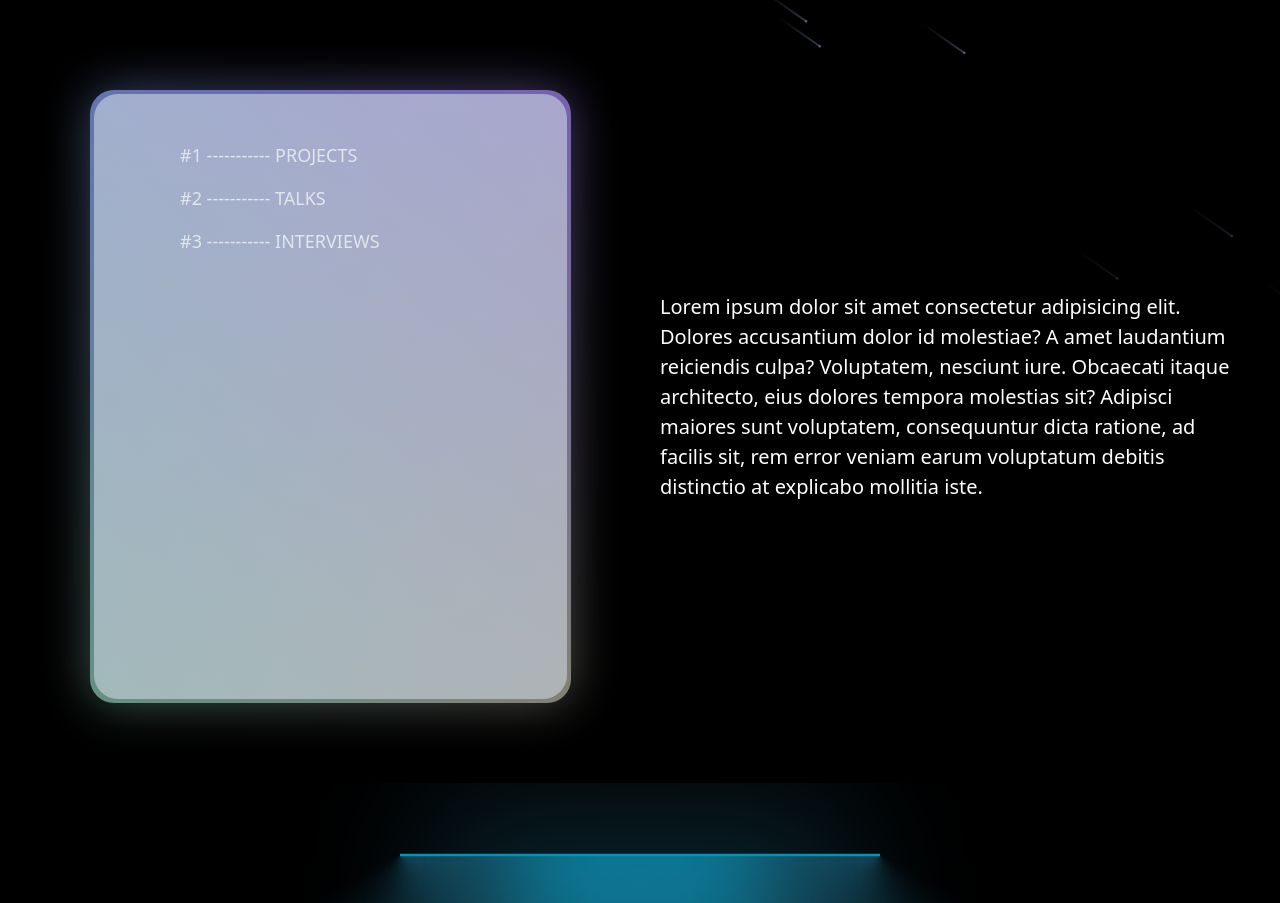
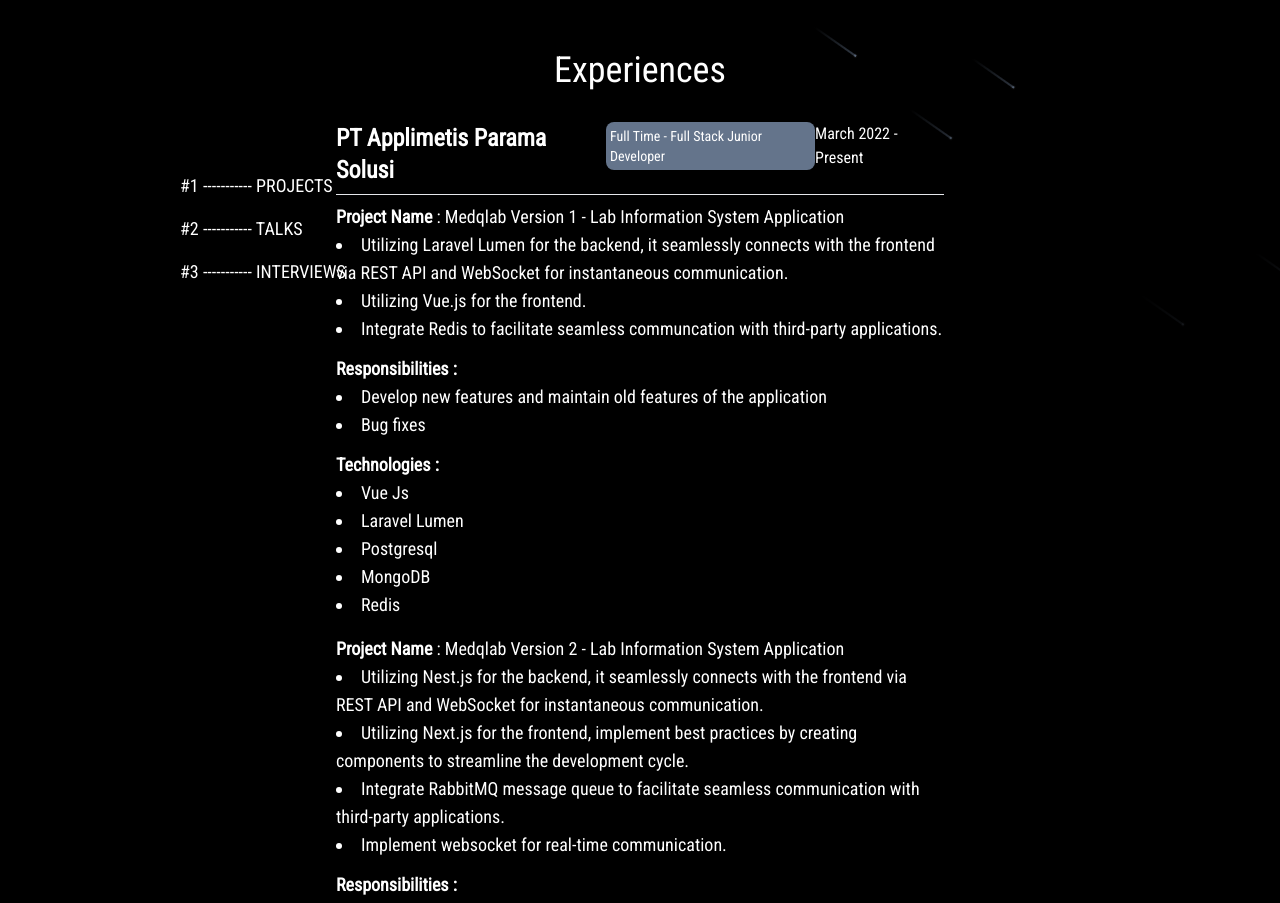
Before and after one commit to DiazNugraha/portofolio, a Next.js app: page / in a window 1280 px wide. Shown: the part 750-1653 px from the top of the page. Built offline with nearby package versions, Linux system fonts and the light colour scheme.

Commit message:
update: experience page

```diff
--- /dev/null
+++ b/src/components/home/experience.tsx
@@ -0,0 +1,90 @@
+import { EXPERIENCES } from "@/constants/experience";
+import { ExperienceContentItem, ExperienceItem } from "@/types/common";
+import { Suspense } from "react";
+
+export default function Experience() {
+  const experiences: ExperienceItem[] = EXPERIENCES;
+
+  return (
+    <div className="flex flex-col items-center justify-center text-white gap-4">
+      <h1 className="text-4xl">Experiences</h1>
+      {experiences.map((experience, i) => {
+        return (
+          <Card
+            key={i}
+            title={experience.title}
+            content={experience.content}
+            period={experience.period}
+            position={experience.position}
+          />
+        );
+      })}
+    </div>
+  );
+}
+
+function Card({ title, content, period, position }: Readonly<ExperienceItem>) {
+  return (
+    <Suspense fallback={<div>Loading...</div>}>
+      <div className="flex flex-col rounded-lg p-4 w-[90%] md:w-[50%] gap-2">
+        <div className="flex justify-between">
+          <div className="flex gap-x-2 flex-col md:flex-row">
+            <h1 className="text-md md:text-2xl font-bold">{title}</h1>
+            <p className="text-sm bg-slate-500 h-fit p-1 rounded-lg">
+              {position}
+            </p>
+          </div>
+          <p className="">{period}</p>
+        </div>
+        <hr />
+        <div className="overflow-clip text-sm flex flex-col gap-y-4">
+          {content.map((content, i) => {
+            return <ExperienceContent key={i} content={content} />;
+          })}
+        </div>
+      </div>
+    </Suspense>
+  );
+}
+
+function ExperienceContent({
+  content,
+}: Readonly<{ content: ExperienceContentItem }>) {
+  return (
+    <div className="flex flex-col gap-3 text-lg">
+      <div className="flex flex-col">
+        <p>
+          <b>Project Name</b> : {content.projectName}
+        </p>
+
+        {Array.isArray(content.descriptions) ? (
+          <ul className="list-inside">
+            {content.descriptions.map((description) => {
+              return <li key={description}>{description}</li>;
+            })}
+          </ul>
+        ) : (
+          <p>{content.descriptions}</p>
+        )}
+      </div>
+
+      <div className="flex flex-col">
+        <p className="font-bold">Responsibilities :</p>
+        <ul className="list-inside">
+          {content.responsibilities.map((responsibility) => (
+            <li key={responsibility}>{responsibility}</li>
+          ))}
+        </ul>
+      </div>
+
+      <div className="flex flex-col">
+        <p className="font-bold">Technologies :</p>
+        <ul className="list-inside">
+          {content.technologies.map((technology) => (
+            <li key={technology}>{technology}</li>
+          ))}
+        </ul>
+      </div>
+    </div>
+  );
+}
--- a/src/components/home/index.tsx
+++ b/src/components/home/index.tsx
@@ -1,5 +1,6 @@
 import { Meteors } from "../ui/meteors";
 import Banner from "./banner";
+import Experience from "./experience";
 import Information from "./information";
 import Profile from "./profile";
 
@@ -10,7 +11,8 @@
         <Meteors number={11} className="" />
       </div>
       <Banner />
-      <Profile />
+      {/* <Profile /> */}
+      <Experience />
       <Information />
     </div>
   );
--- /dev/null
+++ b/src/constants/experience.ts
@@ -0,0 +1,74 @@
+import { ExperienceItem } from "@/types/common";
+
+export const EXPERIENCES: ExperienceItem[] = [
+  {
+    title: "PT Applimetis Parama Solusi",
+    position: "Full Time - Full Stack Junior Developer",
+    period: "March 2022 - Present",
+    content: [
+      {
+        projectName: "Medqlab Version 1 - Lab Information System Application",
+        descriptions: [
+          "Utilizing Laravel Lumen for the backend, it seamlessly connects with the frontend via REST API and WebSocket for instantaneous communication.",
+          "Utilizing Vue.js for the frontend.",
+          "Integrate Redis to facilitate seamless communcation with third-party applications.",
+        ],
+        responsibilities: [
+          "Develop new features and maintain old features of the application",
+          "Bug fixes",
+        ],
+        technologies: [
+          "Vue Js",
+          "Laravel Lumen",
+          "Postgresql",
+          "MongoDB",
+          "Redis",
+        ],
+      },
+      {
+        projectName: "Medqlab Version 2 - Lab Information System Application",
+        descriptions: [
+          "Utilizing Nest.js for the backend, it seamlessly connects with the frontend via REST API and WebSocket for instantaneous communication.",
+          "Utilizing Next.js for the frontend, implement best practices by creating components to streamline the development cycle.",
+          "Integrate RabbitMQ message queue to facilitate seamless communication with third-party applications.",
+          "Implement websocket for real-time communication.",
+        ],
+        responsibilities: [
+          "Develop new features and maintain old features of the application.",
+          "Developing the application from the ground up.",
+          "Bug fixes.",
+        ],
+        technologies: [
+          "Next Js",
+          "Nest Js",
+          "Postgresql",
+          "MongoDB",
+          "RabbitMQ",
+        ],
+      },
+    ],
+  },
+  {
+    title: "PT Sangkuriang International",
+    position: "Internship - System Analyst",
+    period: "July 2021 - December 2021",
+    content: [
+      {
+        projectName: "Aplikasi AHU (Administrasi Hukum Umum)",
+        descriptions: [],
+        responsibilities: [
+          "Draft a Software Requirements Specification document for the projects.",
+          "Review use cases derived from user stories.",
+          "Collaborate on the project using Git on Github.",
+        ],
+        technologies: [
+          "Google Docs",
+          "Microsoft Office",
+          "Git, Github",
+          "PHP YII",
+          ".Net Core",
+        ],
+      },
+    ],
+  },
+];
--- a/src/pages/_app.tsx
+++ b/src/pages/_app.tsx
@@ -1,6 +1,14 @@
-import '@/styles/globals.css'
-import type { AppProps } from 'next/app'
-
+import "@/styles/globals.css";
+import type { AppProps } from "next/app";
+import { Roboto_Condensed } from "next/font/google";
+const roboto = Roboto_Condensed({
+  subsets: ["latin"],
+  weight: "400",
+});
 export default function App({ Component, pageProps }: AppProps) {
-  return <Component {...pageProps} />
+  return (
+    <main className={roboto.className}>
+      <Component {...pageProps} />
+    </main>
+  );
 }
--- a/src/styles/globals.css
+++ b/src/styles/globals.css
@@ -16,6 +16,13 @@
   }
 }
 
+@layer base {
+  ul, ol {
+    list-style: revert;
+  }
+}
+
+
 body {
   background-color: black;
 }
--- /dev/null
+++ b/src/types/common.ts
@@ -0,0 +1,13 @@
+export interface ExperienceItem {
+  title: string;
+  period: string;
+  content: ExperienceContentItem[];
+  position: string;
+}
+
+export interface ExperienceContentItem {
+  projectName: string;
+  descriptions: string[] | string;
+  responsibilities: string[];
+  technologies: string[];
+}
```
